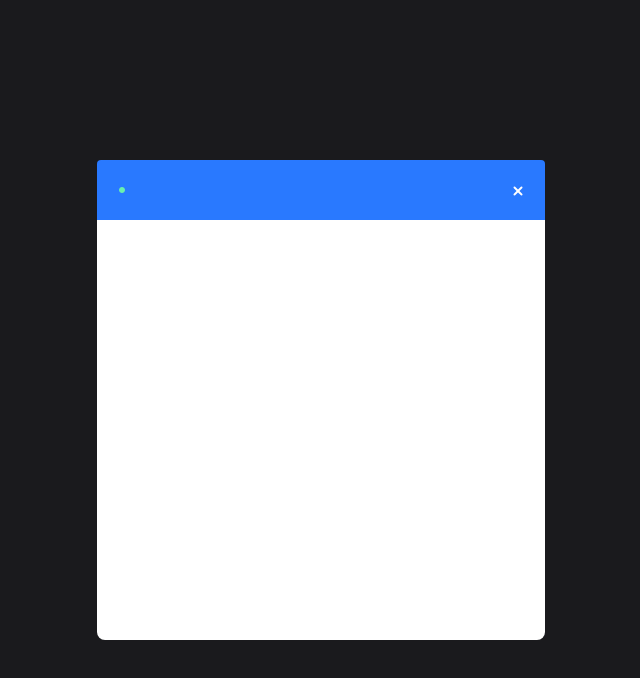
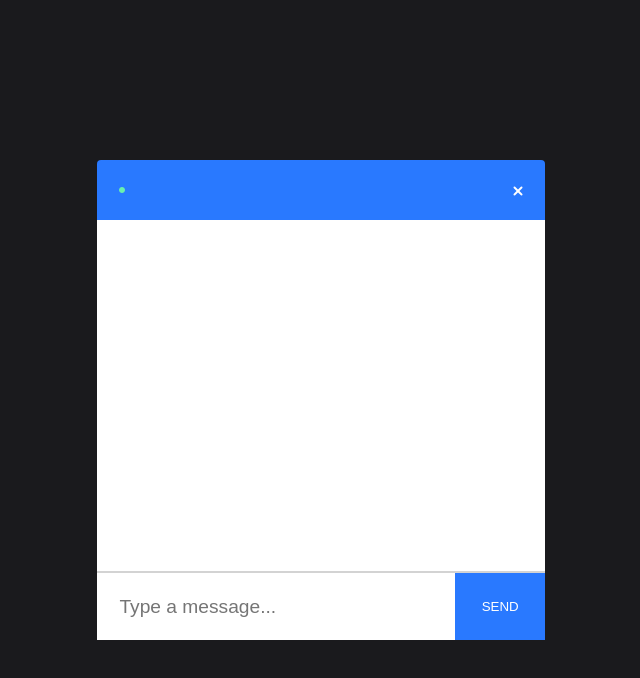
Before and after one commit to DanThomp507/Chat-App, a React (Create React App) app in the folder client/: page /chat in a window 1280 px wide. Shown: the top 678 px of the page, without its empty margins (319-959 px from the left). Built offline with nearby package versions, Linux system fonts and the light colour scheme.

Commit message:
implemented send message form in text container

```diff
--- a/client/src/components/Chat/Chat.jsx
+++ b/client/src/components/Chat/Chat.jsx
@@ -4,6 +4,7 @@ import io from "socket.io-client";
 
 import TextContainer from '../Text/Text';
 import InfoBar from '../InfoBar/Info'
+import TextInput from '../Input/Input'
 
 import {
   OuterContainer,
@@ -17,6 +18,7 @@ const Chat = () => {
       <Container>
       <InfoBar />
       <TextContainer />
+      <TextInput />
       </Container>
 
     </OuterContainer>
--- /dev/null
+++ b/client/src/components/Input/Input.jsx
@@ -0,0 +1,23 @@
+import React from 'react';
+
+import {
+  Form,
+  Input,
+  SendButton
+} from './input.styles'
+
+const TextInput = ({ setMessage, sendMessage, message }) => (
+  <Form>
+    <Input
+      className="input"
+      type="text"
+      placeholder="Type a message..."
+      value={message}
+      onChange={({ target: { value } }) => setMessage(value)}
+      onKeyPress={event => event.key === 'Enter' ? sendMessage(event) : null}
+    />
+    <SendButton onClick={e => sendMessage(e)}>Send</SendButton>
+  </Form>
+)
+
+export default TextInput;
--- /dev/null
+++ b/client/src/components/Input/input.styles.js
@@ -0,0 +1,23 @@
+import styled from 'styled-components'
+
+export const Form = styled.form`
+    display: flex;
+    border-top: 2px solid #D3D3D3;
+`
+export const Input = styled.input`
+    border: none;
+    border-radius: 0;
+    padding: 5%;
+    width: 80%;
+    font-size: 1.2em;
+`
+export const SendButton = styled.button`
+    color: #fff !important;
+    text-transform: uppercase;
+    text-decoration: none;
+    background: #2979FF;
+    padding: 20px;
+    display: inline-block;
+    border: none;
+    width: 20%;
+`
```
